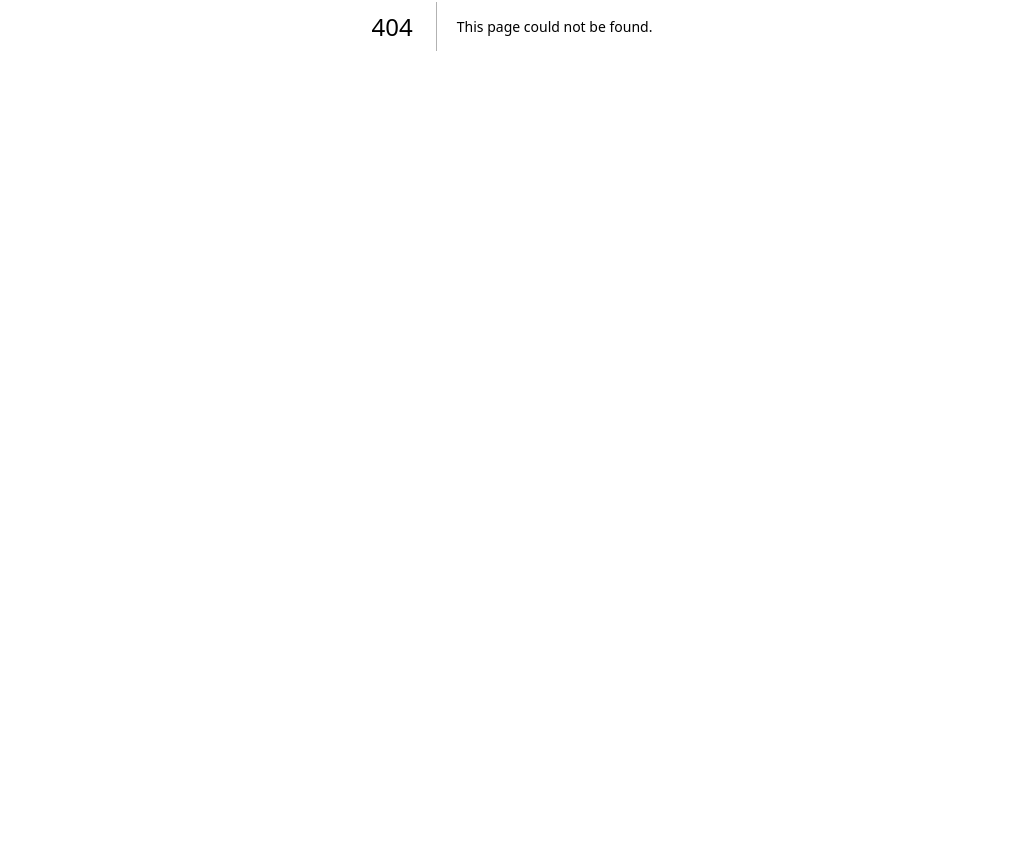
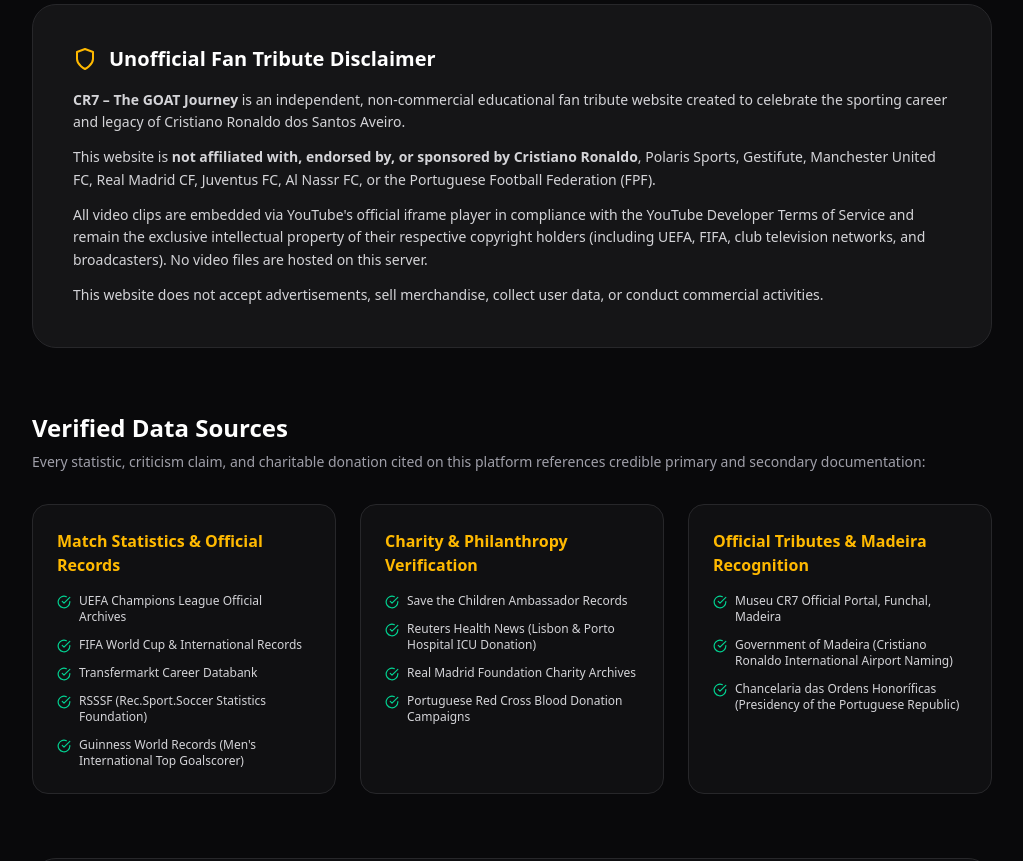
Before and after one commit to Rakibislam22/CR7, a Next.js app: page /about in a window 1280 px wide. Before the commit this address had no page. Shown: the part 374-1235 px from the top of the page, without its empty margins (128-1151 px from the left). Before the commit the page ends 800 px from the top, so only its background shows below. Built offline with nearby package versions, Linux system fonts and the light colour scheme.

Commit message:
feat: add AboutPage component with verified sources and editorial standards

```diff
--- /dev/null
+++ b/src/app/about/page.tsx
@@ -0,0 +1,141 @@
+import React from "react";
+import Link from "next/link";
+import SectionHeader from "@/components/SectionHeader";
+import {
+  ShieldIcon,
+  CrownIcon,
+  CheckCircleIcon,
+  HeartIcon,
+  ExternalLinkIcon,
+} from "@/components/Icons";
+
+const SOURCE_CATEGORIES = [
+  {
+    title: "Match Statistics & Official Records",
+    sources: [
+      { name: "UEFA Champions League Official Archives", link: "https://www.uefa.com/uefachampionsleague/" },
+      { name: "FIFA World Cup & International Records", link: "https://www.fifa.com" },
+      { name: "Transfermarkt Career Databank", link: "https://www.transfermarkt.com" },
+      { name: "RSSSF (Rec.Sport.Soccer Statistics Foundation)", link: "http://www.rsssf.com" },
+      { name: "Guinness World Records (Men's International Top Goalscorer)", link: "https://www.guinnessworldrecords.com" },
+    ],
+  },
+  {
+    title: "Charity & Philanthropy Verification",
+    sources: [
+      { name: "Save the Children Ambassador Records", link: "https://www.savethechildren.org" },
+      { name: "Reuters Health News (Lisbon & Porto Hospital ICU Donation)", link: "https://www.reuters.com" },
+      { name: "Real Madrid Foundation Charity Archives", link: "https://www.realmadrid.com" },
+      { name: "Portuguese Red Cross Blood Donation Campaigns", link: "https://www.redcross.org" },
+    ],
+  },
+  {
+    title: "Official Tributes & Madeira Recognition",
+    sources: [
+      { name: "Museu CR7 Official Portal, Funchal, Madeira", link: "https://www.visitmadeira.com" },
+      { name: "Government of Madeira (Cristiano Ronaldo International Airport Naming)", link: "https://www.madeira.gov.pt" },
+      { name: "Chancelaria das Ordens Honoríficas (Presidency of the Portuguese Republic)", link: "https://www.presidencia.pt" },
+    ],
+  },
+];
+
+export default function AboutPage() {
+  return (
+    <div className="max-w-5xl mx-auto px-4 sm:px-6 lg:px-8 py-16 sm:py-24 space-y-16">
+      {/* Header */}
+      <SectionHeader
+        badge="Integrity & Attribution"
+        badgeColor="text-zinc-300 bg-zinc-800 border-zinc-700"
+        title="About the Project &"
+        highlightText="Verified Sources"
+        subtitle="This project was founded on a singular commitment: that football greatness should be proven through rigorous data, verified historical facts, and respectful storytelling."
+      />
+
+      {/* Legal Disclaimer Box */}
+      <div className="p-8 sm:p-10 rounded-3xl bg-zinc-900/80 border border-zinc-800 relative overflow-hidden">
+        <div className="flex items-center gap-3 text-amber-400 mb-4">
+          <ShieldIcon className="w-6 h-6" />
+          <h2 className="text-xl font-bold text-white">
+            Unofficial Fan Tribute Disclaimer
+          </h2>
+        </div>
+        <div className="space-y-3 text-sm text-zinc-300 leading-relaxed">
+          <p>
+            <strong>CR7 – The GOAT Journey</strong> is an independent, non-commercial educational fan tribute website created to celebrate the sporting career and legacy of Cristiano Ronaldo dos Santos Aveiro.
+          </p>
+          <p>
+            This website is <strong>not affiliated with, endorsed by, or sponsored by Cristiano Ronaldo</strong>, Polaris Sports, Gestifute, Manchester United FC, Real Madrid CF, Juventus FC, Al Nassr FC, or the Portuguese Football Federation (FPF).
+          </p>
+          <p>
+            All video clips are embedded via YouTube&apos;s official iframe player in compliance with the YouTube Developer Terms of Service and remain the exclusive intellectual property of their respective copyright holders (including UEFA, FIFA, club television networks, and broadcasters). No video files are hosted on this server.
+          </p>
+          <p>
+            This website does not accept advertisements, sell merchandise, collect user data, or conduct commercial activities.
+          </p>
+        </div>
+      </div>
+
+      {/* Sources Attribution */}
+      <div className="space-y-8">
+        <div>
+          <h2 className="text-2xl font-black text-white mb-2">
+            Verified Data Sources
+          </h2>
+          <p className="text-sm text-zinc-400">
+            Every statistic, criticism claim, and charitable donation cited on this platform references credible primary and secondary documentation:
+          </p>
+        </div>
+
+        <div className="grid grid-cols-1 md:grid-cols-3 gap-6">
+          {SOURCE_CATEGORIES.map((category) => (
+            <div
+              key={category.title}
+              className="p-6 rounded-2xl bg-zinc-900/50 border border-zinc-800 flex flex-col justify-between"
+            >
+              <div>
+                <h3 className="text-base font-bold text-amber-400 mb-4">
+                  {category.title}
+                </h3>
+                <ul className="space-y-3 text-xs text-zinc-300">
+                  {category.sources.map((src) => (
+                    <li key={src.name} className="flex items-start gap-2">
+                      <CheckCircleIcon className="w-3.5 h-3.5 text-emerald-400 flex-shrink-0 mt-0.5" />
+                      <a
+                        href={src.link}
+                        target="_blank"
+                        rel="noopener noreferrer"
+                        className="hover:text-amber-400 hover:underline transition-colors"
+                      >
+                        {src.name}
+                      </a>
+                    </li>
+                  ))}
+                </ul>
+              </div>
+            </div>
+          ))}
+        </div>
+      </div>
+
+      {/* Editorial Standards */}
+      <div className="p-8 rounded-3xl bg-zinc-900/40 border border-zinc-800 space-y-4">
+        <h3 className="text-lg font-bold text-white">
+          Editorial & Family Policy
+        </h3>
+        <p className="text-sm text-zinc-400 leading-relaxed">
+          As stated in our MVP specification, personal and family narratives are kept strictly respectful, positive, and focused entirely on publicly verified moments of love, sacrifice, and inspiration. We reject sensationalism, gossip, and unverified rumors.
+        </p>
+      </div>
+
+      {/* Return home link */}
+      <div className="text-center pt-4">
+        <Link
+          href="/"
+          className="inline-flex items-center gap-2 text-sm font-bold text-amber-400 hover:text-amber-300"
+        >
+          <span>← Return to Home Experience</span>
+        </Link>
+      </div>
+    </div>
+  );
+}
```
